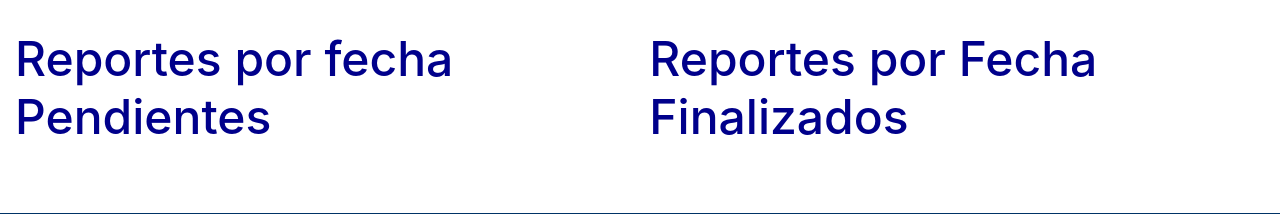
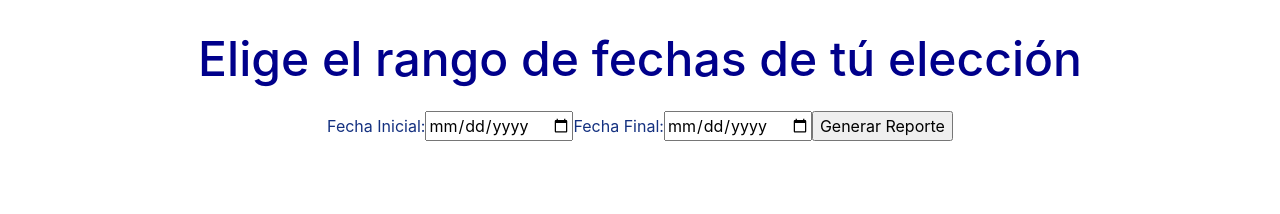
Before and after one commit to Jesus-007-cmd/CiudadaniaConectada, a Django app: template egobconect/templates/funcionarios/reportes_por_fecha.html in a window 1280 px wide. Shown: the part 56-270 px from the top of the page. Run offline with Django 4.2, Linux system fonts and the light colour scheme; the template is opened without the code that fills it, so the values that code supplies are empty; some libraries are stand-ins or nearby versions.

Commit message:
ultimos ajustes con fecha

```diff
--- a/egobconect/templates/funcionarios/reportes_por_fecha.html
+++ b/egobconect/templates/funcionarios/reportes_por_fecha.html
@@ -4,11 +4,21 @@
 {% block content %}
 <script src="https://cdn.jsdelivr.net/npm/chart.js"></script>
 <link rel="stylesheet" href="{% static 'css/estilos.css' %}">
+
+<h1 style="color: darkblue; text-align: center; padding-top: 30px ">Elige el rango de fechas de tú elección</h1>
+<form method="GET" class="reportes_horizontal">
+    <label for="start_date">Fecha Inicial:</label>
+    <input type="date" id="start_date" name="start_date" required><br>
+    <label for="end_date">Fecha Final:</label>
+    <input type="date" id="end_date" name="end_date" required><br>
+    <input type="submit" value="Generar Reporte">
+</form>
 <div class="reportes_horizontal">
     <div>
-        <h1 style="color: darkblue;">Reportes por fecha Pendientes</h1>
+
 
         {% if labels_pendientes and data_pendientes %}
+        <h1 style="color: darkblue;">Reportes por fecha Pendientes</h1>
         <div class="reportes_vertical">
 
             <div style="height: 400px;">
@@ -73,10 +83,10 @@
             {% endif %}
         </div>
     </div>
+
     <div class="reportes_vertical">
+        {% if labels_finalizados and data_finalizados %}
         <h1 style="color: darkblue;">Reportes por Fecha Finalizados</h1>
-
-        {% if labels_finalizados and data_finalizados %}
         <div class="reportes_vertical">
             <div style="height: 400px;">
                 <!-- Canvas donde se mostrará el gráfico -->
```
Also changed, not shown: reportessolicitudes/views.py (+14 -6 lines), static/favicon.ico (renamed from static/imagenes/favicon.ico).
